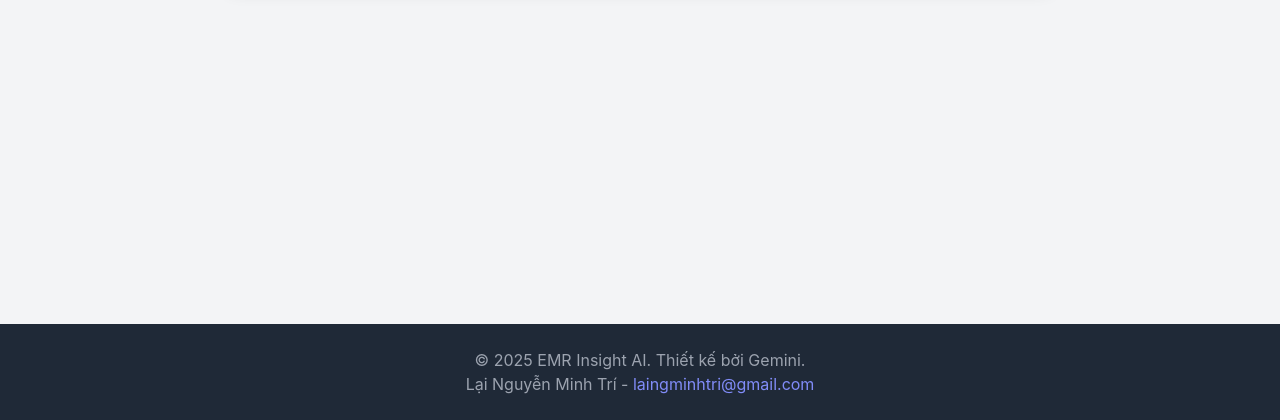
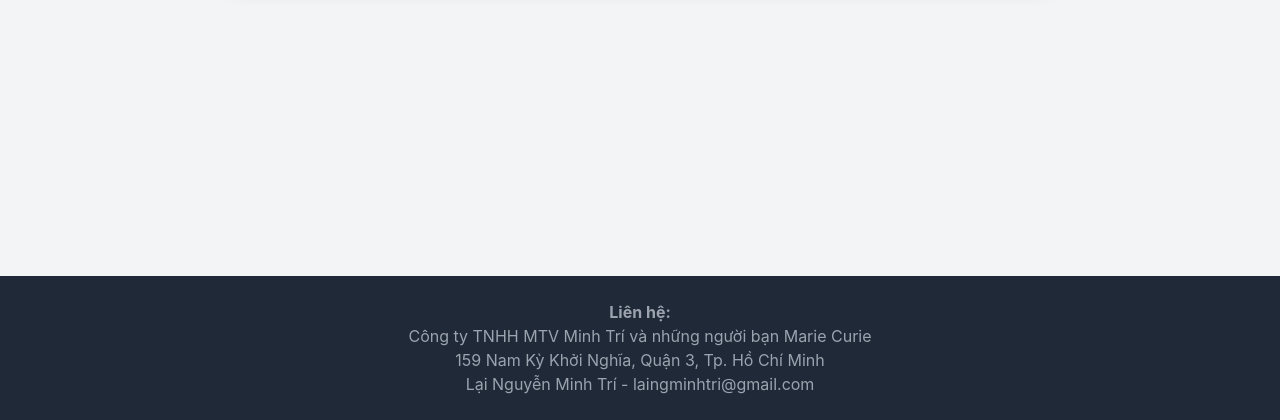
Before and after one commit to minhtriizkooooo-sys/EMR-Analysis, a Flask app: page /emr_profile in a window 1280 px wide. Shown: the part 380-800 px from the top of the page. Run offline with Flask 3, Linux system fonts and the light colour scheme; some libraries are stand-ins or nearby versions.

Commit message:
Update emr_profile.html

```diff
--- a/templates/emr_profile.html
+++ b/templates/emr_profile.html
@@ -140,8 +140,10 @@
 
         <footer class="bg-gray-800 text-white py-6 mt-10">
             <div class="max-w-7xl mx-auto text-center text-gray-400">
-                &copy; 2025 EMR Insight AI. Thiết kế bởi Gemini.<br>
-                Lại Nguyễn Minh Trí - <a href="mailto:laingminhtri@gmail.com" class="text-indigo-400 hover:text-indigo-200">laingminhtri@gmail.com</a>
+               <p><strong>Liên hệ:</strong><br>
+                Công ty TNHH MTV Minh Trí và những người bạn Marie Curie<br>
+                159 Nam Kỳ Khởi Nghĩa, Quận 3, Tp. Hồ Chí Minh<br>
+                Lại Nguyễn Minh Trí - <a href="mailto:laingminhtri@gmail.com">laingminhtri@gmail.com</a></p>
             </div>
         </footer>
     </div>
```
